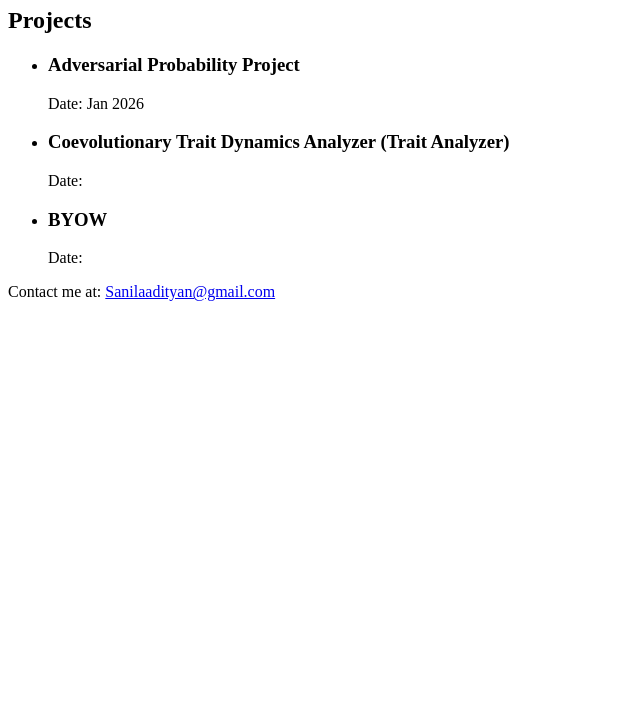
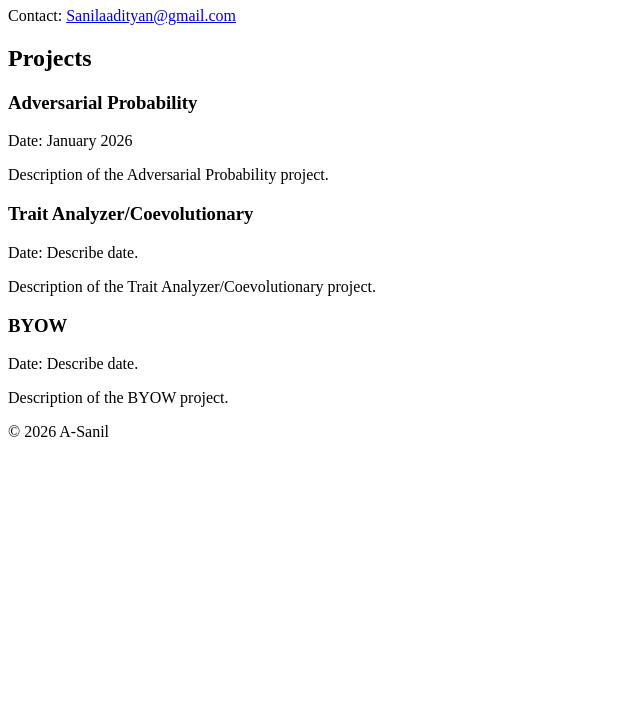
Before and after one commit to A-Sanil/A-Sanil.github.io, a plain HTML site: page index.html in a window 1280 px wide. Shown: the part 73-800 px from the top of the page, without its empty margins (0-640 px from the left). Drawn offline with Linux system fonts and the light colour scheme.

Commit message:
Restored index.html with updated portfolio content: reordered projects and updated email.

```diff
--- a/index.html
+++ b/index.html
@@ -1,31 +1,38 @@
 <!DOCTYPE html>
-<html>
+<html lang="en">
 <head>
-    <title>My Projects</title>
+    <meta charset="UTF-8">
+    <meta name="viewport" content="width=device-width, initial-scale=1.0">
+    <title>My Portfolio</title>
+    <link rel="stylesheet" href="style.css">
 </head>
 <body>
     <header>
-        <h1>My Projects</h1>
+        <h1>Welcome to My Portfolio</h1>
+        <p>Contact: <a href="mailto:Sanilaadityan@gmail.com">Sanilaadityan@gmail.com</a></p>
     </header>
-    <section>
-        <h2>Projects</h2>
-        <ul>
-            <li>
-                <h3>Adversarial Probability Project</h3>
-                <p>Date: Jan 2026</p>
-            </li>
-            <li>
-                <h3>Coevolutionary Trait Dynamics Analyzer (Trait Analyzer)</h3>
-                <p>Date: </p>
-            </li>
-            <li>
+    <main>
+        <section>
+            <h2>Projects</h2>
+            <article>
+                <h3>Adversarial Probability</h3>
+                <p>Date: January 2026</p>
+                <p>Description of the Adversarial Probability project.</p>
+            </article>
+            <article>
+                <h3>Trait Analyzer/Coevolutionary</h3>
+                <p>Date: Describe date.</p>
+                <p>Description of the Trait Analyzer/Coevolutionary project.</p>
+            </article>
+            <article>
                 <h3>BYOW</h3>
-                <p>Date: </p>
-            </li>
-        </ul>
-    </section>
+                <p>Date: Describe date.</p>
+                <p>Description of the BYOW project.</p>
+            </article>
+        </section>
+    </main>
     <footer>
-        <p>Contact me at: <a href="mailto:Sanilaadityan@gmail.com">Sanilaadityan@gmail.com</a></p>
+        <p>&copy; 2026 A-Sanil</p>
     </footer>
 </body>
 </html>
```
